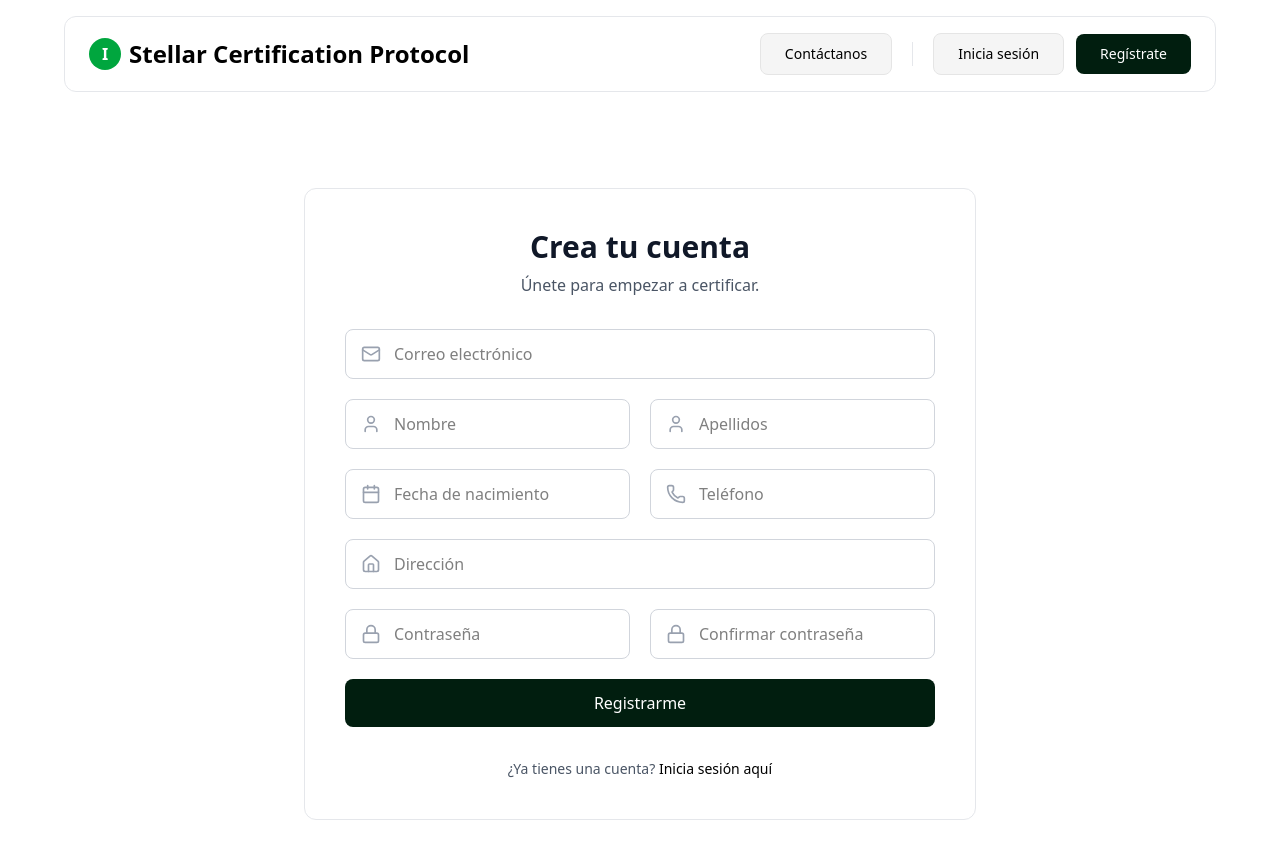
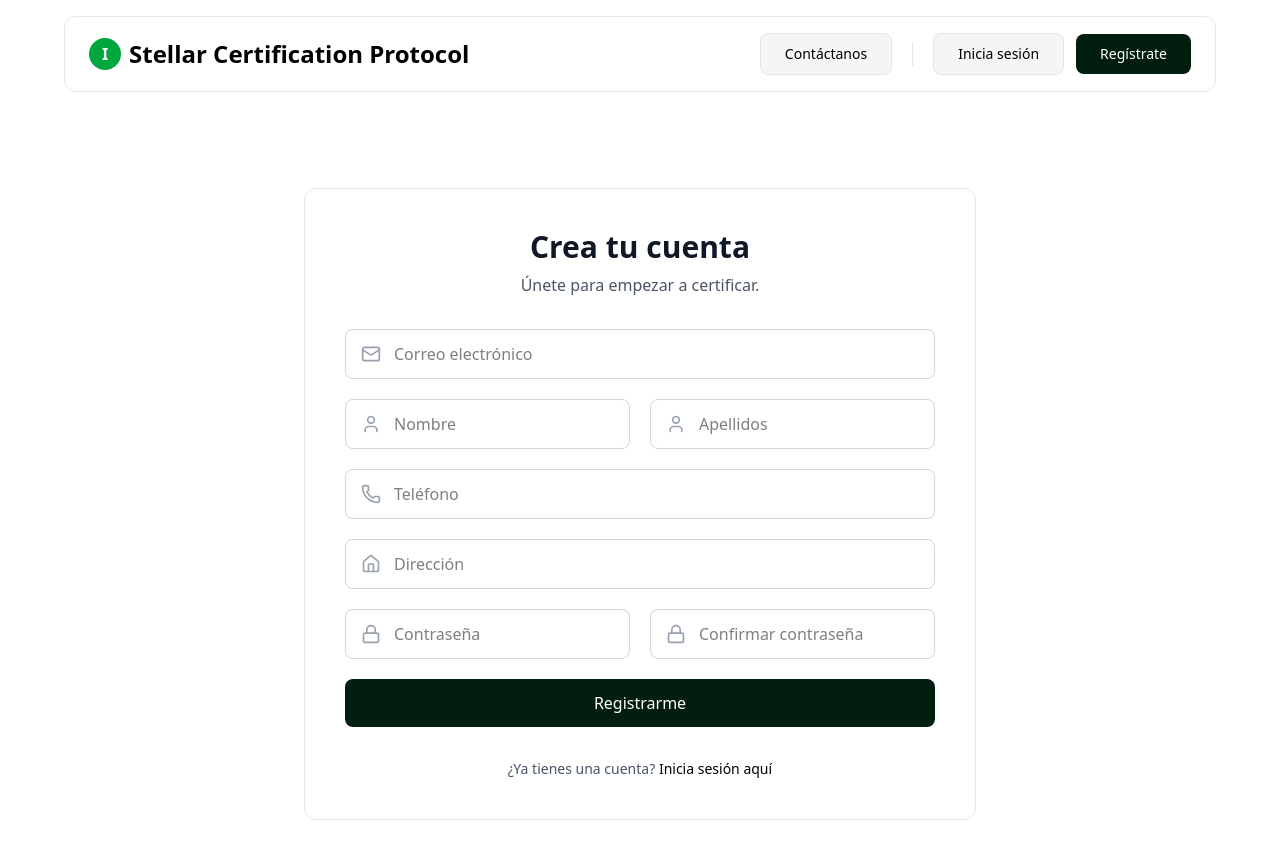
Before and after one commit to AndresilloDev/CertificationsId-StellarBased, a React app in the folder frontend/: page /register in a window 1280 px wide. Shown: the top 858 px of the page. Built offline with nearby package versions, Linux system fonts and the light colour scheme; the HTML template or start-up script is replaced by a standard one.

Commit message:
birth date rm'd

```diff
--- a/frontend/src/pages/RegisterPage/index.jsx
+++ b/frontend/src/pages/RegisterPage/index.jsx
@@ -116,29 +116,9 @@ export default function RegisterPage() {
               </div>
             </div>
 
-            {/* Grid: Fecha de Nacimiento y Teléfono */}
-            <div className="grid grid-cols-1 sm:grid-cols-2 gap-5">
-              {/* Input: Fecha de Nacimiento (DatePicker) */}
-              <div className="relative">
-                <span className="absolute left-4 top-1/2 -translate-y-1/2 text-gray-400 z-10">
-                  <Calendar size={20} />
-                </span>
-                <DatePicker
-                  selected={formData.birthday}
-                  onChange={onDateChange}
-                  placeholderText="Fecha de nacimiento"
-                  dateFormat="dd/MM/yyyy"
-                  showYearDropdown
-                  scrollableYearDropdown
-                  yearDropdownItemNumber={100}
-                  maxDate={new Date()}
-                  required
-                  className="w-full pl-12 pr-4 py-3 border border-gray-300 rounded-lg focus:outline-none focus:ring-2 focus:ring-black/50 transition duration-200"
-                  wrapperClassName="w-full"
-                />
-              </div>
-
-              {/* Input: Teléfono */}
+            {/* Grid: Teléfono */}
+            <div className="grid grid-cols-1 sm:grid-cols-1 gap-5">
+              {/* Input: Fecha de Nacimiento */}
               <div className="relative">
                 <span className="absolute left-4 top-1/2 -translate-y-1/2 text-gray-400">
                   <Phone size={20} />
```
